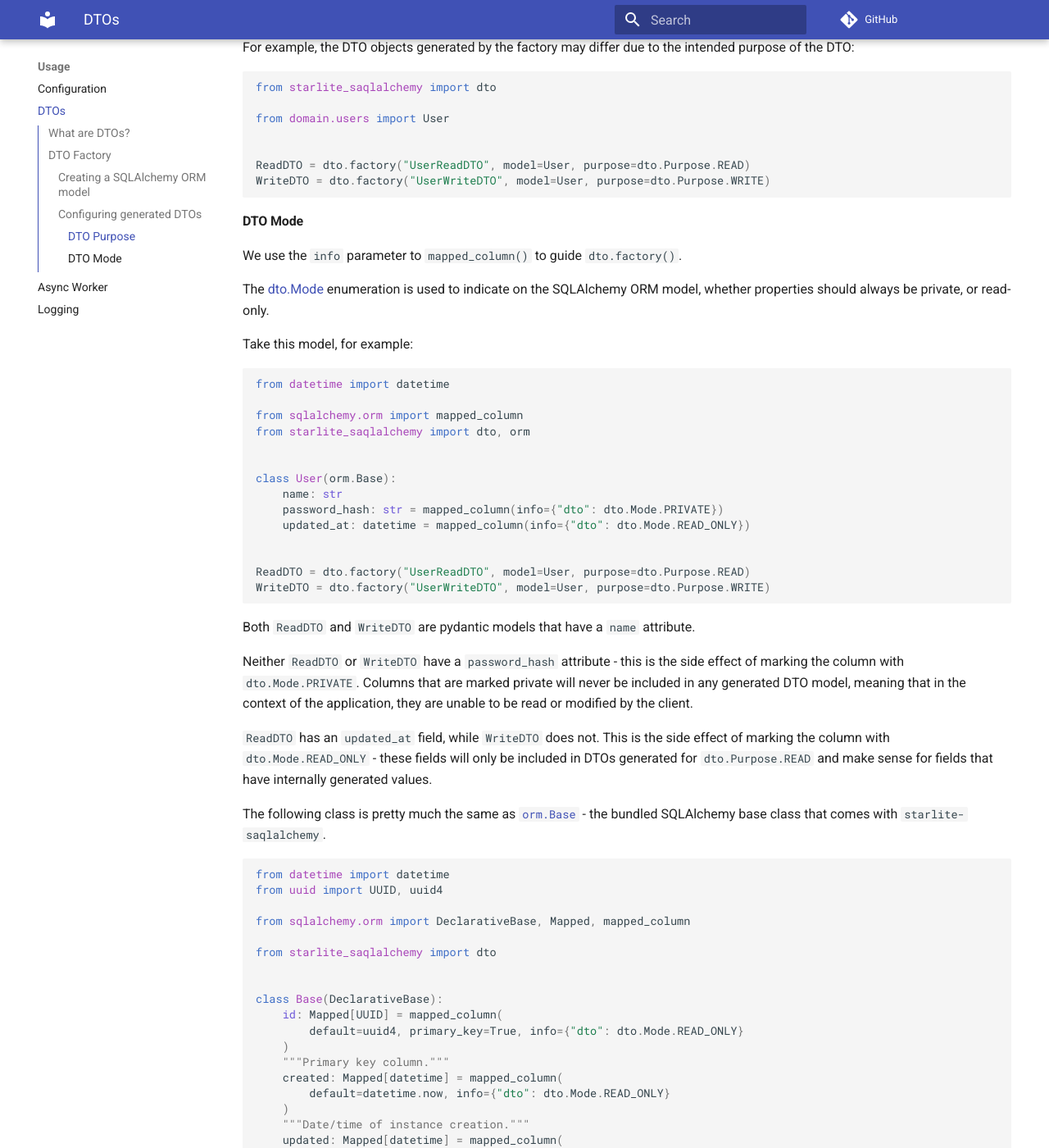
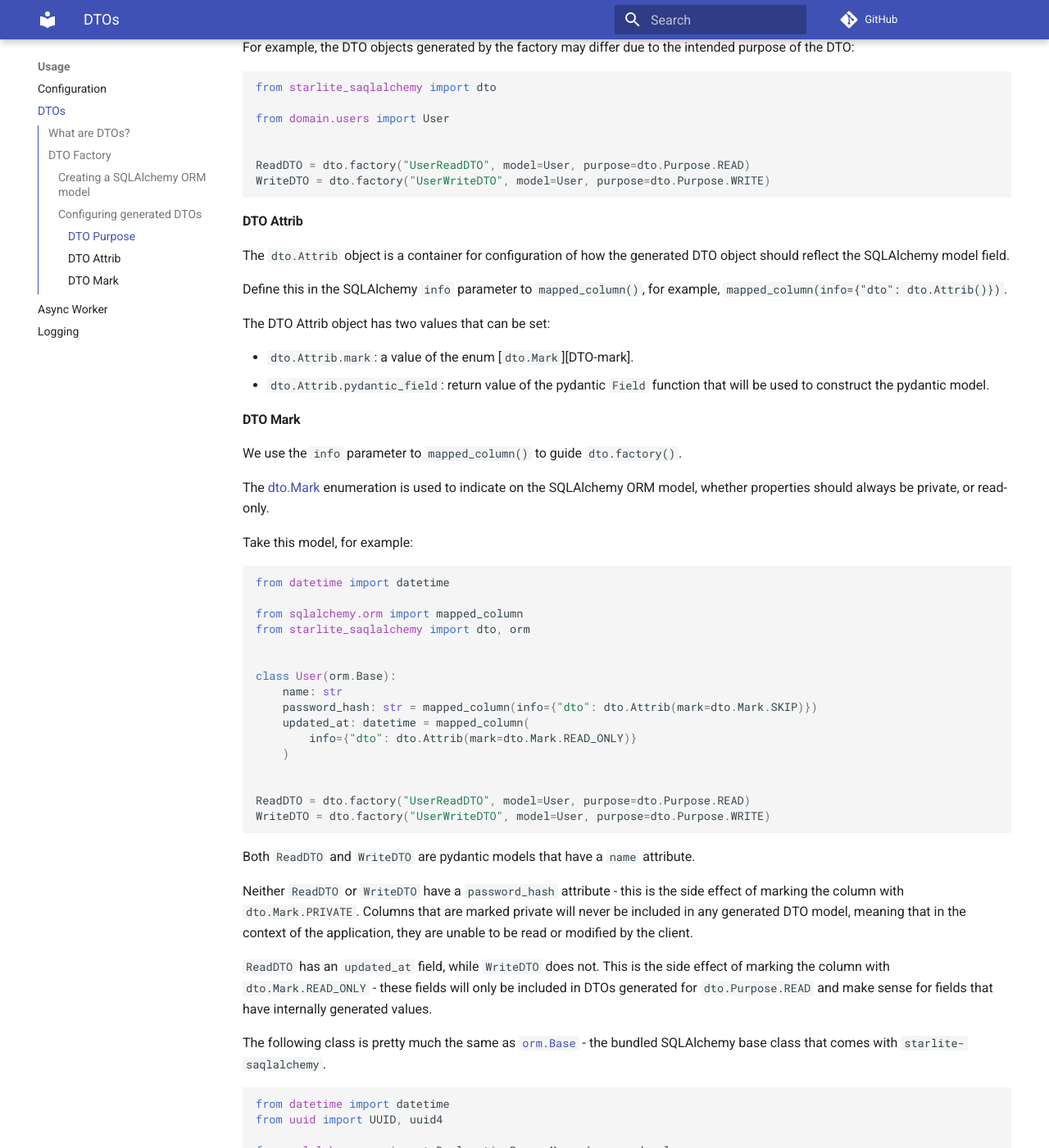
Before and after one commit to topsport-com-au/starlite-saqlalchemy, an MkDocs documentation site: the page built from docs/dto.md, in a window 1280 px wide and 1400 px high, scrolled down 850 px. Shown: the whole window at 82% size. Built offline with MkDocs 1.6.1 and Material for MkDocs 9.7.7, drawn with Linux system fonts in a browser that asks for light colours; comment, search, counter and statistics services are not loaded; the version menu is left out; some of the changed text lies outside the part shown.

Commit message:
feat(dto)!: dto.Attrib and dto.Mark.
- `dto.Attrib` is an object to be used to configure the eventual dto
attributes on the SQLAlchemy model. Having the object allows us to add
new configuration options over time while maintaining backward compat.
- `dto.Mark`: is `dto.Mode` renamed. Also, renamed `PRIVATE` enum
member to `SKIP`.

Closes #87

````diff
--- a/docs/dto.md
+++ b/docs/dto.md
@@ -44,11 +44,25 @@ ReadDTO = dto.factory("UserReadDTO", model=User, purpose=dto.Purpose.READ)
 WriteDTO = dto.factory("UserWriteDTO", model=User, purpose=dto.Purpose.WRITE)
 ```
 
-#### DTO Mode
+#### DTO Attrib
+
+The `dto.Attrib` object is a container for configuration of how the generated DTO object should
+reflect the SQLAlchemy model field.
+
+Define this in the SQLAlchemy `info` parameter to `mapped_column()`, for example,
+`mapped_column(info={"dto": dto.Attrib()})`.
+
+The DTO Attrib object has two values that can be set:
+
+- `dto.Attrib.mark`: a value of the enum [`dto.Mark`][DTO-mark].
+- `dto.Attrib.pydantic_field`: return value of the pydantic `Field` function that will be used to
+  construct the pydantic model.
+
+#### DTO Mark
 
 We use the `info` parameter to `mapped_column()` to guide `dto.factory()`.
 
-The [dto.Mode](../reference/starlite_saqlalchemy/dto/#Mode) enumeration is used to indicate on the
+The [dto.Mark](../reference/starlite_saqlalchemy/dto/#Mark) enumeration is used to indicate on the
 SQLAlchemy ORM model, whether properties should always be private, or read-only.
 
 Take this model, for example:
@@ -62,8 +76,10 @@ from starlite_saqlalchemy import dto, orm
 
 class User(orm.Base):
     name: str
-    password_hash: str = mapped_column(info={"dto": dto.Mode.PRIVATE})
-    updated_at: datetime = mapped_column(info={"dto": dto.Mode.READ_ONLY})
+    password_hash: str = mapped_column(info={"dto": dto.Attrib(mark=dto.Mark.SKIP)})
+    updated_at: datetime = mapped_column(
+        info={"dto": dto.Attrib(mark=dto.Mark.READ_ONLY)}
+    )
 
 
 ReadDTO = dto.factory("UserReadDTO", model=User, purpose=dto.Purpose.READ)
@@ -73,12 +89,12 @@ WriteDTO = dto.factory("UserWriteDTO", model=User, purpose=dto.Purpose.WRITE)
 Both `ReadDTO` and `WriteDTO` are pydantic models that have a `name` attribute.
 
 Neither `ReadDTO` or `WriteDTO` have a `password_hash` attribute - this is the side effect of
-marking the column with `dto.Mode.PRIVATE`. Columns that are marked private will never be included
+marking the column with `dto.Mark.PRIVATE`. Columns that are marked private will never be included
 in any generated DTO model, meaning that in the context of the application, they are unable to be
 read or modified by the client.
 
 `ReadDTO` has an `updated_at` field, while `WriteDTO` does not. This is the side effect of marking
-the column with `dto.Mode.READ_ONLY` - these fields will only be included in DTOs generated for
+the column with `dto.Mark.READ_ONLY` - these fields will only be included in DTOs generated for
 `dto.Purpose.READ` and make sense for fields that have internally generated values.
 
 The following class is pretty much the same as
@@ -96,19 +112,21 @@ from starlite_saqlalchemy import dto
 
 class Base(DeclarativeBase):
     id: Mapped[UUID] = mapped_column(
-        default=uuid4, primary_key=True, info={"dto": dto.Mode.READ_ONLY}
+        default=uuid4,
+        primary_key=True,
+        info={"dto": dto.Attrib(mark=dto.Mark.READ_ONLY)},
     )
     """Primary key column."""
     created: Mapped[datetime] = mapped_column(
-        default=datetime.now, info={"dto": dto.Mode.READ_ONLY}
+        default=datetime.now, info={"dto": dto.Attrib(mark=dto.Mark.READ_ONLY)}
     )
     """Date/time of instance creation."""
     updated: Mapped[datetime] = mapped_column(
-        default=datetime.now, info={"dto": dto.Mode.READ_ONLY}
+        default=datetime.now, info={"dto": dto.Attrib(mark=dto.Mark.READ_ONLY)}
     )
 ```
 
-Notice that all these fields are marked as `dto.Mode.READ_ONLY`. This means that they are unable to
+Notice that all these fields are marked as `dto.Mark.READ_ONLY`. This means that they are unable to
 be modified by clients, even if they include values for them in the payloads to `POST`/`PUT`/`PATCH`
 routes.
 
````
Also changed, not shown: docs/index.md (+2 -1 lines), 4 other files.
